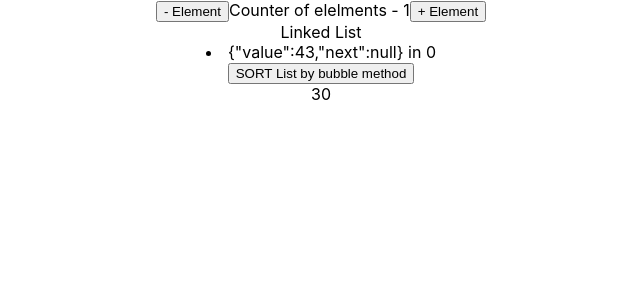
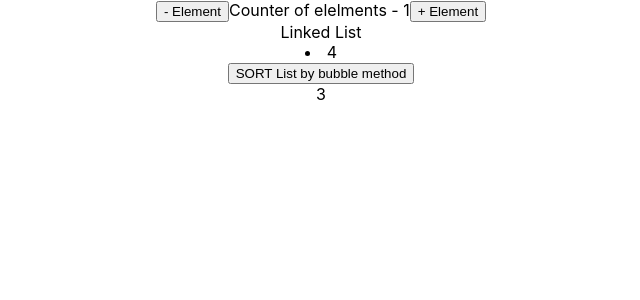
Before and after one commit to hristinson/linkedlist, a React (Create React App) app: page / in a window 1280 px wide. Both pictures are taken after a click on the button "+ Element". Shown: the top 300 px of the page, without its empty margins (319-959 px from the left). Built offline with nearby package versions, Linux system fonts and the light colour scheme.

Commit message:
Deletel zeroes on head list

```diff
--- a/src/Linkedlist.tsx
+++ b/src/Linkedlist.tsx
@@ -1,8 +1,19 @@
 import React, { useCallback, useState, useMemo } from "react";
+
+// let x: { name: string };
+// let y: { name: string; age: number };
+// let z: any = { name: `Fred`, lastname: `Godzila`, age: 34 };
+
+//x = { name: `Ted` };
+//y = { name: `Bobo`, age: 45 };
+//x = z;
+//y = z;
+//x = y;
+// y = x; ERROR
 
 const LinkedlistApp = () => {
   const generageRandomNumber = () => {
-    return Math.floor(Math.random() * 50);
+    return Math.floor(Math.random() * 5);
   };
 
   class Node<T> {
@@ -29,20 +40,38 @@ const LinkedlistApp = () => {
     }
 
     minusEmployer() {
-      if (!this.head) {
-        return null;
+      if (this.head?.value === 0) {
+        this.head = this.head.next as any;
       }
-      let deletedNode = null;
+      //   const value = 0;
+      //   if (!this.head) {
+      //     return;
+      //   }
+      // //  let deletedNode = null;
 
-      //while (this.head)
+      // while (this.head && this.head.value === value) {
+      //   deletedNode = this.head;
+      //   this.head = this.head.next;
+      //   debugger;
+      // }
 
-      // let currentNode = this.head;
-      // let deletedNode =
-      // while (currentNode) {
-      //   if (!currentNode.next) {
-      //     currentNode.next = null;
+      // let currentNode = this.head?.next;
+
+      // if (currentNode !== null) {
+      //   while (currentNode?.next) {
+      //     debugger;
+      //     if (currentNode.next.value === value) {
+      //       deletedNode = currentNode.next;
+      //       currentNode.next = currentNode.next.next;
+      //     } else {
+      //       currentNode = currentNode.next;
+      //     }
       //   }
       // }
+      // if (this.tail?.value === value) {
+      //   this.tail = currentNode as any;
+      // }
+      return this;
     }
 
     bubbleSort() {
@@ -103,7 +132,10 @@ const LinkedlistApp = () => {
   const [listOfElements, setListOfElements] = useState(new LinkedList());
   const [calc, setCalc] = useState(0);
 
-  const minusEmployer = useCallback(() => {}, []);
+  const minusEmployer = useCallback(() => {
+    setListOfElements(listOfElements.minusEmployer() as any);
+    setCalc(calc + 1);
+  }, [setListOfElements, listOfElements, calc]);
 
   const bubbleSort = useCallback(() => {
     setListOfElements(listOfElements.bubbleSort());
@@ -117,7 +149,7 @@ const LinkedlistApp = () => {
 
   const memoisedValue = useMemo(() => {
     return generageRandomNumber();
-  }, [minusEmployer]);
+  }, []);
 
   const Updated = () => {
     return <div>{memoisedValue}</div>;
@@ -134,11 +166,11 @@ const LinkedlistApp = () => {
         <div>
           <span>Linked List</span>
           <div id="main">
-            {listOfElements.toArray().map((element, key: number) => {
+            {listOfElements.toArray().map((element: any, key: number) => {
               return (
                 <li key={key}>
-                  {/* {JSON.stringify(element.value)} */}
-                  {JSON.stringify(element)} in {key}
+                  {JSON.stringify(element.value)}
+                  {/* {JSON.stringify(element)} in {key} */}
                 </li>
               );
             })}
```
